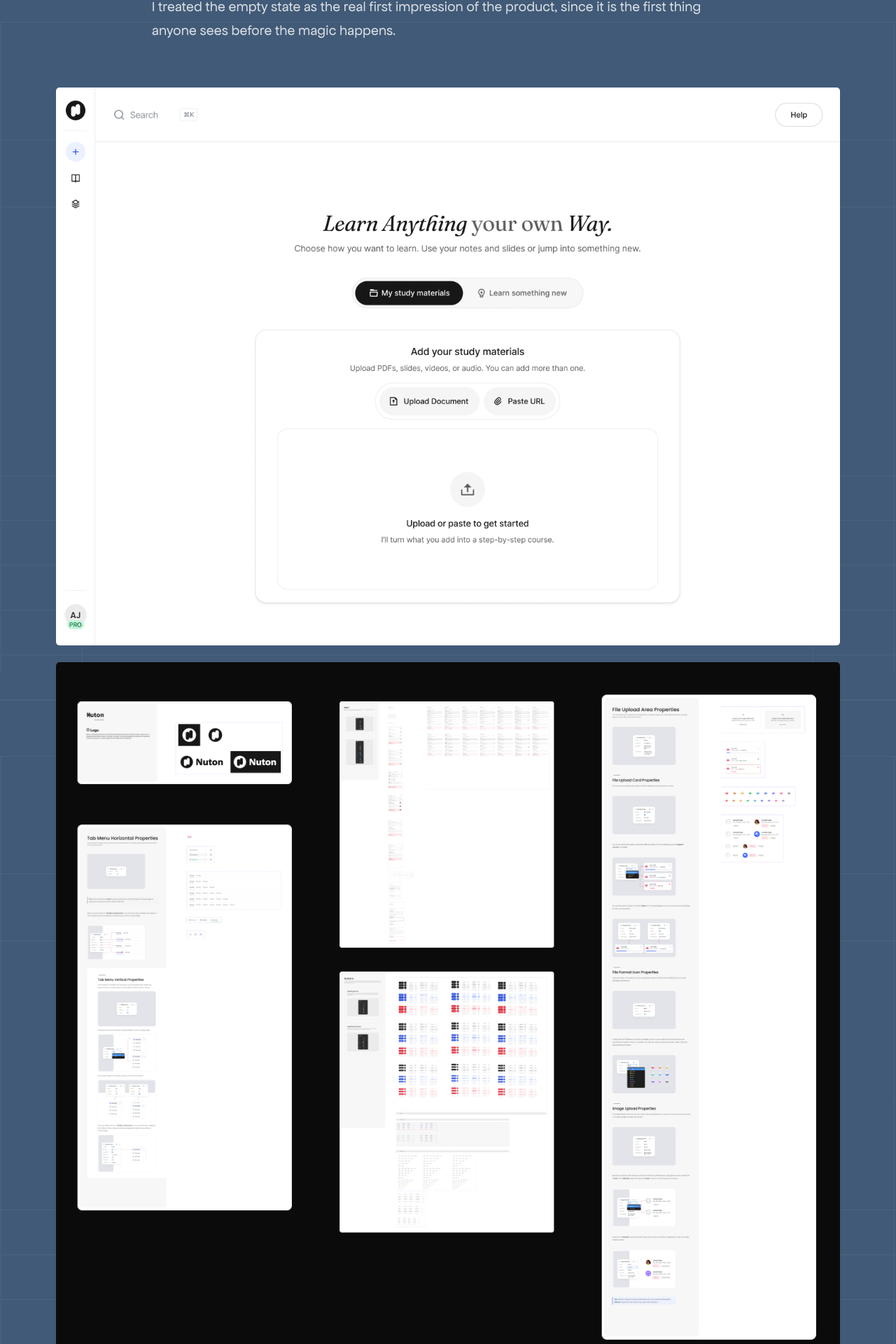
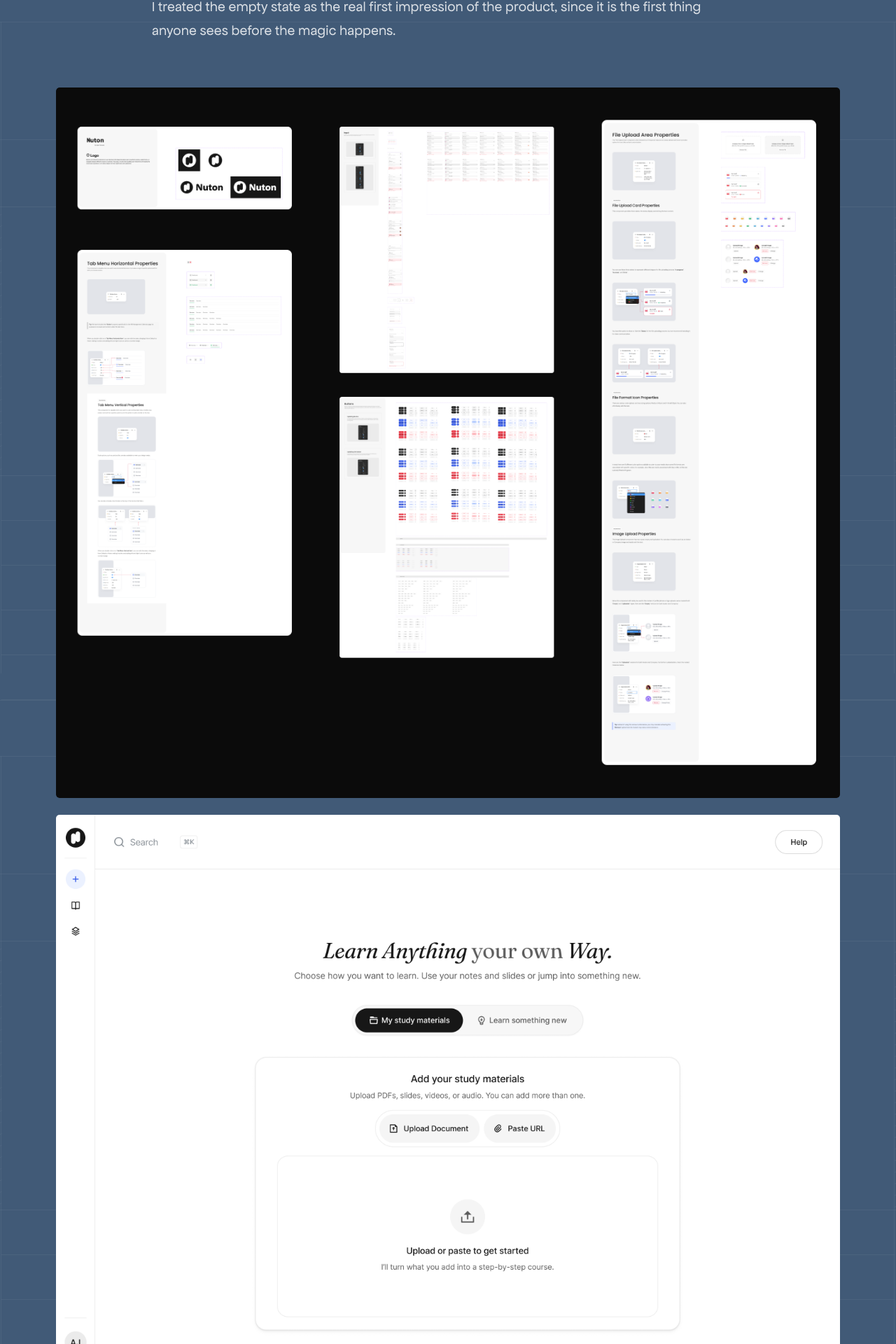
Before and after one commit to audumart/portfolio, a Next.js app: page /nuton in a window 1280 px wide. Shown: the part 3196-5116 px from the top of the page at 70% size. Built offline with nearby package versions, Linux system fonts and the light colour scheme.

Commit message:
additional site content

```diff
--- a/app/nuton/page.tsx
+++ b/app/nuton/page.tsx
@@ -264,23 +264,23 @@ export default function NutonPage() {
           </p>
         </Section>
 
-        {/* ── Empty state ───────────────────────────────────────── */}
+        {/* ── Design system ─────────────────────────────────────── */}
         <Reveal className="mt-[40px] xl:mt-[64px]">
-          <div className="relative w-full overflow-hidden rounded-[5px]" style={{ paddingTop: "71.11%" }}>
+          <div className="relative w-full overflow-hidden rounded-[5px]" style={{ paddingTop: "90.62%" }}>
             <img
-              src={A.emptyState}
-              alt="Nuton empty state — drop target screen"
+              src={A.designSys}
+              alt="Nuton design system"
               className="absolute inset-0 size-full max-w-none object-cover object-top pointer-events-none"
             />
           </div>
         </Reveal>
 
-        {/* ── Design system ─────────────────────────────────────── */}
+        {/* ── Empty state ───────────────────────────────────────── */}
         <Reveal className="mt-[16px] xl:mt-[24px]">
-          <div className="relative w-full overflow-hidden rounded-[5px]" style={{ paddingTop: "90.62%" }}>
+          <div className="relative w-full overflow-hidden rounded-[5px]" style={{ paddingTop: "71.11%" }}>
             <img
-              src={A.designSys}
-              alt="Nuton design system"
+              src={A.emptyState}
+              alt="Nuton empty state — drop target screen"
               className="absolute inset-0 size-full max-w-none object-cover object-top pointer-events-none"
             />
           </div>
```
